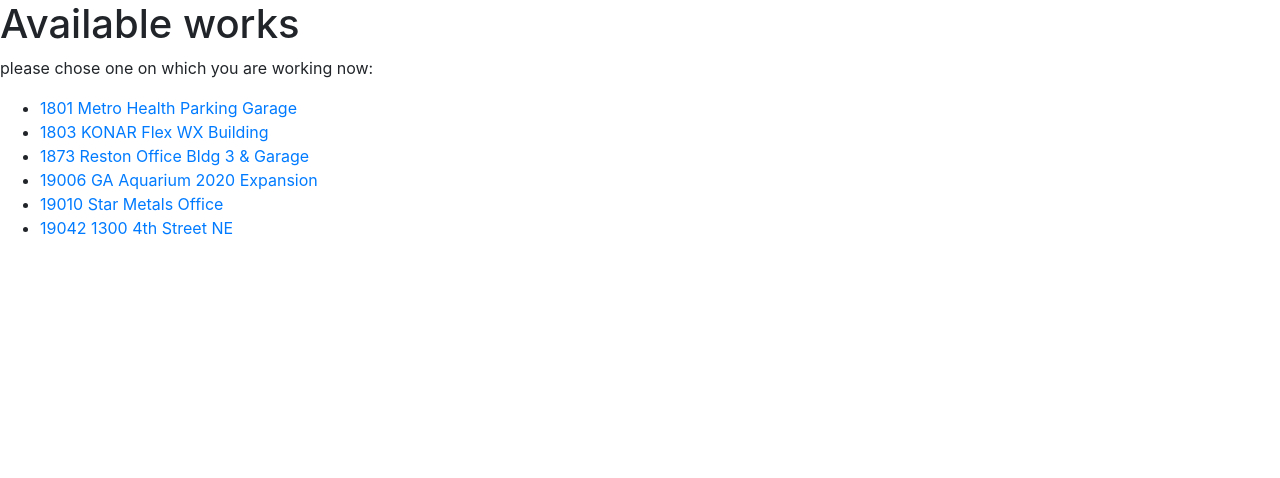
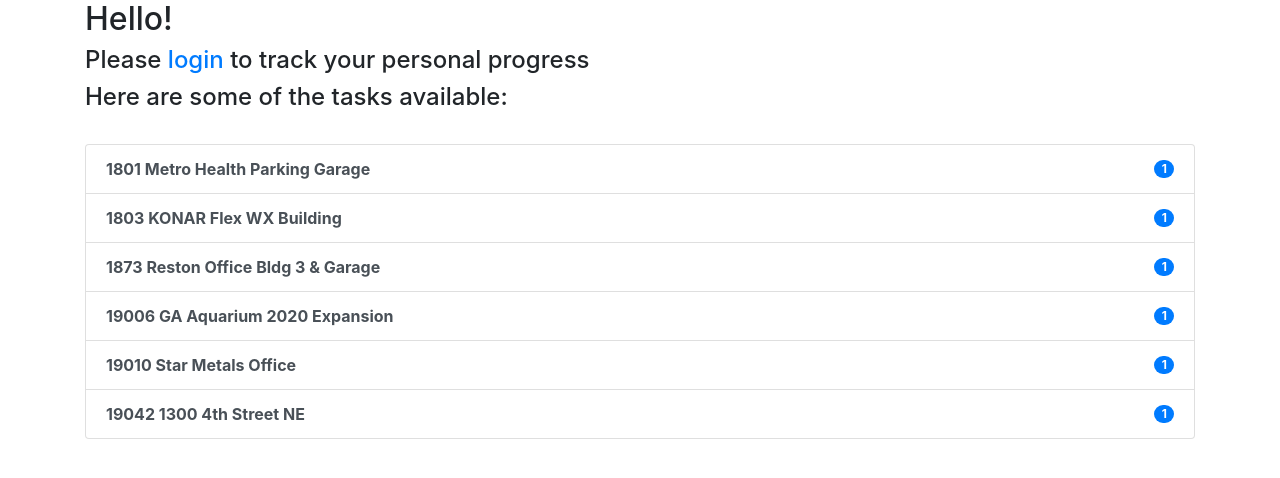
Before and after one commit to Turkevich91/Python_interesting_practice, a Django app: page / in a window 1280 px wide. Shown: the top 478 px of the page. Run offline with Django 3.2, Linux system fonts and the light colour scheme; data comes from the database, SQL or seed files in the repository; both versions use the stored data as it was after the commit; some libraries are stand-ins or nearby versions.

Commit message:
Django app views.py

```diff
--- a/inputValidation/app/templates/base.html
+++ b/inputValidation/app/templates/base.html
@@ -11,9 +11,9 @@
     <title>Hello, world!</title>
   </head>
   <body>
-
+    <div class="container">
     {% block content %}Hello{% endblock %}
-
+    </div>
     <!-- Optional JavaScript -->
     <!-- jQuery first, then Popper.js, then Bootstrap JS -->
     <script src="https://code.jquery.com/jquery-3.5.1.slim.min.js" integrity="sha384-DfXdz2htPH0lsSSs5nCTpuj/zy4C+OGpamoFVy38MVBnE+IbbVYUew+OrCXaRkfj" crossorigin="anonymous"></script>
--- a/inputValidation/app/templates/list.html
+++ b/inputValidation/app/templates/list.html
@@ -3,14 +3,22 @@
     {% block title %}Last Work{% endblock %}
 
     {% block content %}
-    <h1>Available works</h1>
+        {% if user.get_full_name %}
+        <h2>Hello {{ user.get_full_name }}! </h2> <!-- user.get_full_name -->
+        {% else %}
+        <h2>Hello! </h2> <h4>Please <a href="#">login</a> to track your personal progress</h4>
+        {% endif %}
+
         {% if project_list %}
-        <p>please chose one on which you are working now:</p>
-        <ul>
+        <h4 style="horiz-align: center">Here are some of the tasks available:</h4><br>
+        <div class="list-group">
             {% for a in project_list %}
-                <li><a href="#">{{a.project_title}}</a></li>
+                <a href="#" class="list-group-item list-group-item-action d-flex justify-content-between align-items-center"><b>{{a.project_title}}</b>
+                <span class="badge badge-primary badge-pill">{{1}}</span>
+                </a>
+
             {% endfor %}
-        </ul>
+        </div>
         {% else %}
             nothing here yet, but it is coming soon....
         {% endif %}
--- a/inputValidation/app/views.py
+++ b/inputValidation/app/views.py
@@ -8,10 +8,11 @@
 
 def index(request):
     project_numbers_list = Project.objects.order_by('project_number')
+    # quantity_of_releases = Release.project.get_foreign_related_value(project_numbers_list)
     return render(request, 'list.html', {'project_list': project_numbers_list})
 
 
-# def projects(request, project_number):
+# def releas(request, project_number):
 #     try:
 #         a = Project.objects.get(project_number=project_number)
 #     except:
```
Also changed, not shown: inputValidation/app/migrations/0002_auto_20200601_1444.py (added), inputValidation/app/migrations/0003_auto_20200601_1454.py (added), inputValidation/db.sqlite3.
